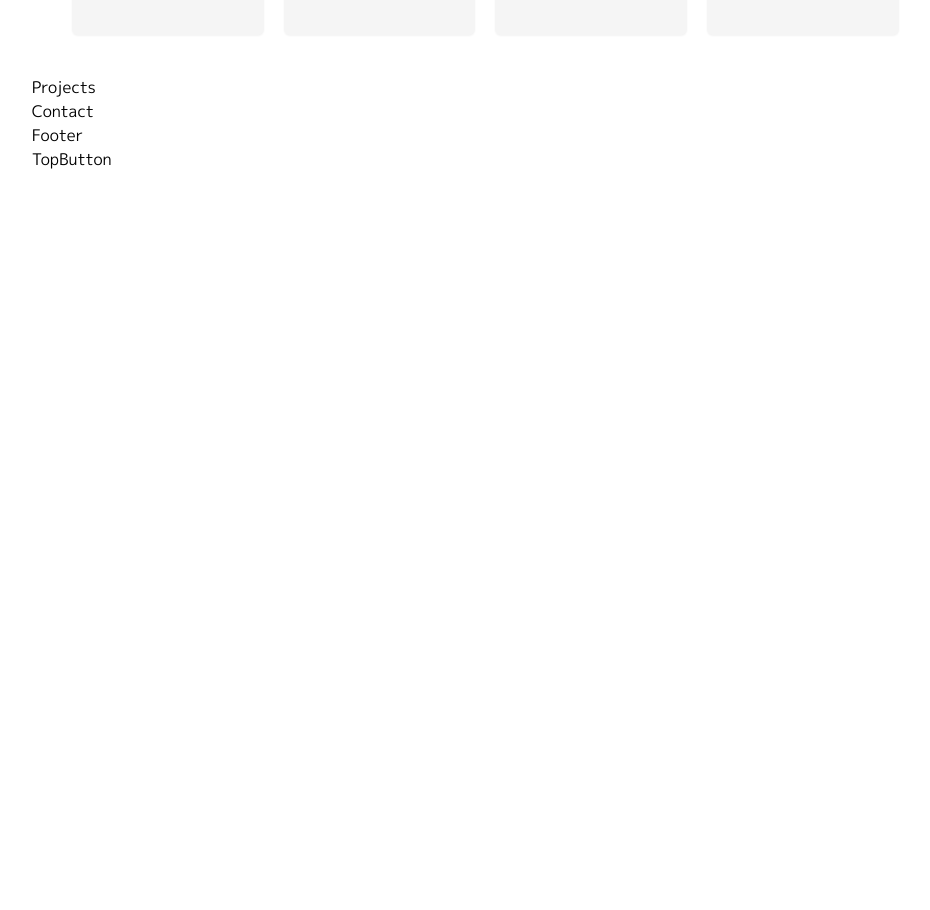
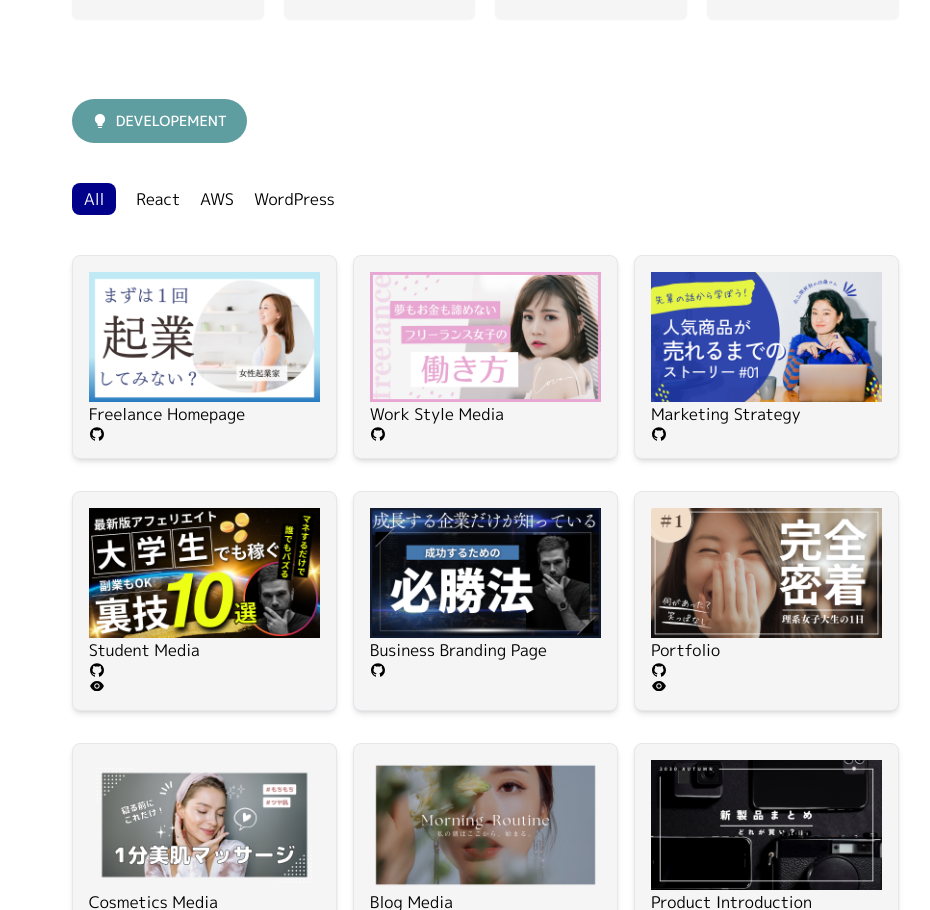
Before and after one commit to mori-tt/next-site_20241119, a Next.js app: page / in a window 1280 px wide. Shown: the part 1890-2800 px from the top of the page, without its empty margins (341-1271 px from the left). Before the commit the page ends 2061 px from the top, so only its background shows below. Built offline with nearby package versions, Linux system fonts and the light colour scheme.

Commit message:
Constructions of Projects

```diff
--- /dev/null
+++ b/components/ProjectCard.tsx
@@ -0,0 +1,44 @@
+import React from "react";
+import { AiFillEye, AiFillGithub } from "react-icons/ai";
+import { motion } from "framer-motion";
+
+interface Project {
+  name: string;
+  githubUrl: string;
+  image: string;
+  projextUrl?: string;
+  deployed?: boolean;
+}
+
+const ProjectCard = ({
+  name,
+  githubUrl,
+  image,
+  projextUrl,
+  deployed,
+}: Project) => {
+  return (
+    <motion.div
+      initial={{ opacity: 0 }}
+      animate={{ opacity: 1 }}
+      exit={{ opacity: 0 }}
+      transition={{ duration: 0.3 }}
+      className="mb-4 p-4 border border-gray-200 rounded-lg bg-whitesmoke shadow-md"
+    >
+      <img src={image} alt={`${name} Image`} />
+      <h3>{name}</h3>
+      <div>
+        <a href={githubUrl} target="_blank">
+          <AiFillGithub />
+        </a>
+        {deployed && (
+          <a href={projextUrl}>
+            <AiFillEye />
+          </a>
+        )}
+      </div>
+    </motion.div>
+  );
+};
+
+export default ProjectCard;
--- /dev/null
+++ b/components/ProjectFilter.tsx
@@ -0,0 +1,69 @@
+import { projects } from "@/constants/projects";
+import React, { useEffect } from "react";
+
+const ProjectFilter = ({
+  activeCategory,
+  setActiveCategory,
+  setFiltered,
+}: {
+  activeCategory: string;
+  setActiveCategory: (category: string) => void;
+  setFiltered: (filtered: typeof projects) => void;
+}) => {
+  useEffect(() => {
+    if (activeCategory === "all") {
+      setFiltered(projects);
+      return;
+    }
+    const filterd = projects.filter((project) =>
+      project.category.includes(activeCategory)
+    );
+    setFiltered(filterd);
+  }, [activeCategory, setFiltered]);
+  return (
+    <div className="flex gap-5 my-10">
+      <button
+        className={
+          activeCategory === "all"
+            ? "bg-darkblue py-1 px-3 text-white rounded-lg"
+            : ""
+        }
+        onClick={() => setActiveCategory("all")}
+      >
+        All
+      </button>
+      <button
+        className={
+          activeCategory === "react"
+            ? "bg-darkblue py-1 px-3 text-white rounded-lg"
+            : ""
+        }
+        onClick={() => setActiveCategory("react")}
+      >
+        React
+      </button>
+      <button
+        className={
+          activeCategory === "aws"
+            ? "bg-darkblue py-1 px-3 text-white rounded-lg"
+            : ""
+        }
+        onClick={() => setActiveCategory("aws")}
+      >
+        AWS
+      </button>
+      <button
+        className={
+          activeCategory === "wordpress"
+            ? "bg-darkblue py-1 px-3 text-white rounded-lg"
+            : ""
+        }
+        onClick={() => setActiveCategory("wordpress")}
+      >
+        WordPress
+      </button>
+    </div>
+  );
+};
+
+export default ProjectFilter;
--- a/components/Projects.tsx
+++ b/components/Projects.tsx
@@ -1,7 +1,70 @@
-import React from "react";
+"use client";
+import React, { useState } from "react";
+import { AiFillBulb } from "react-icons/ai";
+import ProjectCard from "./ProjectCard";
+import { projects } from "@/constants/projects";
+import ProjectFilter from "./ProjectFilter";
+import { AnimatePresence } from "motion/react";
 
 const Projects = () => {
-  return <div>Projects</div>;
+  // filter
+  const [activeCategory, setActiveCategory] = useState<string>("all");
+  const [filtered, setFiltered] = useState<typeof projects>([]);
+  const [visibleProjects, setVisibleProjects] = useState(9);
+  const loadMoreProjects = () => {
+    setVisibleProjects((prevVisibleProjects) => prevVisibleProjects + 6);
+  };
+
+  return (
+    <section
+      className="w-full h-fit px-[40px] py-10 max-xs:px-[20px] relative bg-white"
+      id="projects"
+    >
+      <div className="max-w-7xl mx-auto">
+        {/* section title */}
+        <div className="inline-block">
+          <p className="bg-cadetblue text-white text-sm font-medium py-3 px-5 rounded-full flex items-center gap-2">
+            <span>
+              <AiFillBulb className="w-4 h-4" />
+            </span>
+            DEVELOPEMENT
+          </p>
+        </div>
+        {/* filter */}
+        <ProjectFilter
+          activeCategory={activeCategory}
+          setActiveCategory={setActiveCategory}
+          setFiltered={setFiltered}
+        />
+        {/* card */}
+        <div className="grid grid-cols-1 sm:grid-cols-2 lg:grid-cols-3 gap-4">
+          <AnimatePresence>
+            {filtered.slice(0, visibleProjects).map((project, index) => (
+              <ProjectCard
+                key={project.name}
+                name={project.name}
+                githubUrl={project.githubUrl}
+                image={project.image}
+                projextUrl={project.projextUrl}
+                deployed={project.deployed}
+              />
+            ))}
+          </AnimatePresence>
+        </div>
+        {/* more */}
+        {visibleProjects < filtered.length && (
+          <div className="text-center mt-4">
+            <button
+              className="bg-cadetblue text-white px-2 rounded-md py-1 hover:bg-cadetblue/75"
+              onClick={loadMoreProjects}
+            >
+              MORE
+            </button>
+          </div>
+        )}
+      </div>
+    </section>
+  );
 };
 
 export default Projects;
--- a/components/Skills.tsx
+++ b/components/Skills.tsx
@@ -14,8 +14,8 @@
           <p className="bg-cadetblue text-white text-sm font-medium py-3 px-5 rounded-full flex items-center gap-2">
             <span>
               <AiFillBulb className="w-4 h-4" />
-              LANGUAGES
             </span>
+            LANGUAGES
           </p>
         </div>
         {/* grid layout */}
--- /dev/null
+++ b/constants/projects.ts
@@ -0,0 +1,84 @@
+export const projects = [
+  {
+    name: "Freelance Homepage",
+    githubUrl: "",
+    image: "/assets/projects/1.png",
+    category: ["react", "aws"],
+  },
+  {
+    name: "Work Style Media",
+    githubUrl: "",
+    image: "/assets/projects/2.png",
+    category: ["react", "aws"],
+  },
+  {
+    name: "Marketing Strategy",
+    githubUrl: "",
+    image: "/assets/projects/3.png",
+    category: ["react", "aws"],
+  },
+  {
+    name: "Student Media",
+    githubUrl: "",
+    image: "/assets/projects/4.png",
+    category: ["react"],
+    projextUrl: "",
+    deployed: true,
+  },
+  {
+    name: "Business Branding Page",
+    githubUrl: "",
+    image: "/assets/projects/5.png",
+    category: ["react"],
+  },
+  {
+    name: "Portfolio",
+    githubUrl: "",
+    image: "/assets/projects/6.png",
+    category: ["wordpress"],
+    projextUrl: "",
+    deployed: true,
+  },
+  {
+    name: "Cosmetics Media",
+    githubUrl: "",
+    image: "/assets/projects/7.png",
+    category: ["react"],
+    projextUrl: "",
+    deployed: true,
+  },
+  {
+    name: "Blog Media",
+    githubUrl: "",
+    image: "/assets/projects/8.png",
+    category: ["react"],
+    projextUrl: "",
+    deployed: true,
+  },
+  {
+    name: "Product Introduction",
+    githubUrl: "",
+    image: "/assets/projects/9.png",
+    category: ["wordpress"],
+  },
+  {
+    name: "Company Website",
+    githubUrl: "",
+    image: "/assets/projects/10.png",
+    category: ["react"],
+    projextUrl: "",
+    deployed: true,
+  },
+  {
+    name: "Online Distribution Page",
+    githubUrl: "",
+    image: "/assets/projects/11.png",
+    category: ["wordpress"],
+  },
+  {
+    name: "Event Page",
+    githubUrl: "",
+    image: "/assets/projects/12.png",
+    category: ["react"],
+  },
+];
--- a/package.json
+++ b/package.json
@@ -9,6 +9,7 @@
     "lint": "next lint"
   },
   "dependencies": {
+    "motion": "^11.11.17",
     "next": "15.0.3",
     "react": "^18.2.0",
     "react-dom": "^18.2.0",
```
Also changed, not shown: 1 other file (tests, documents, lock files or other folders).
